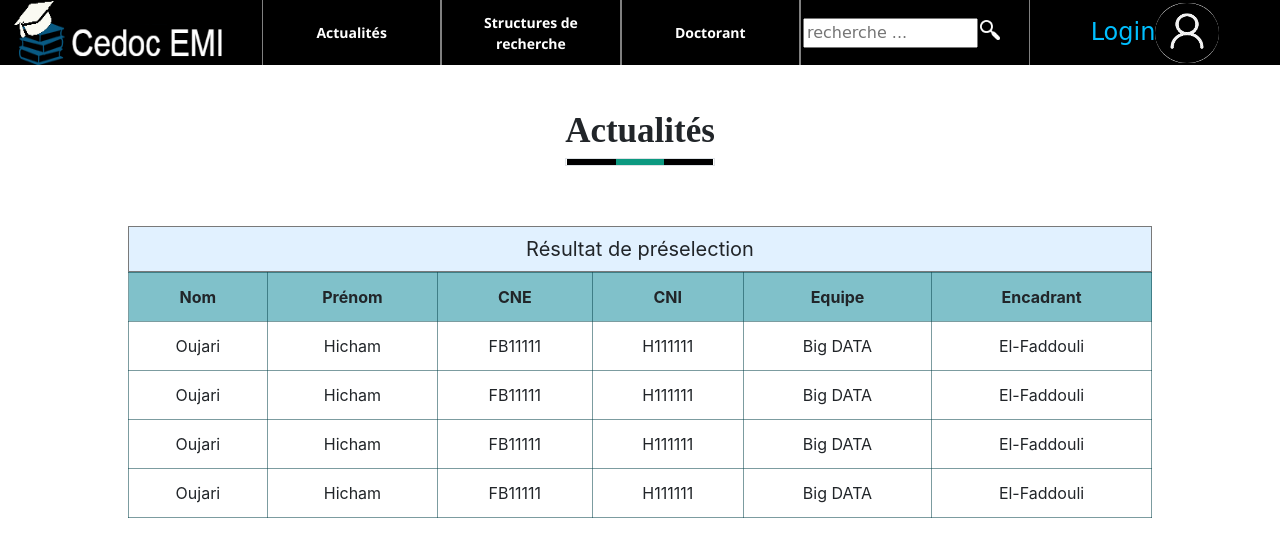
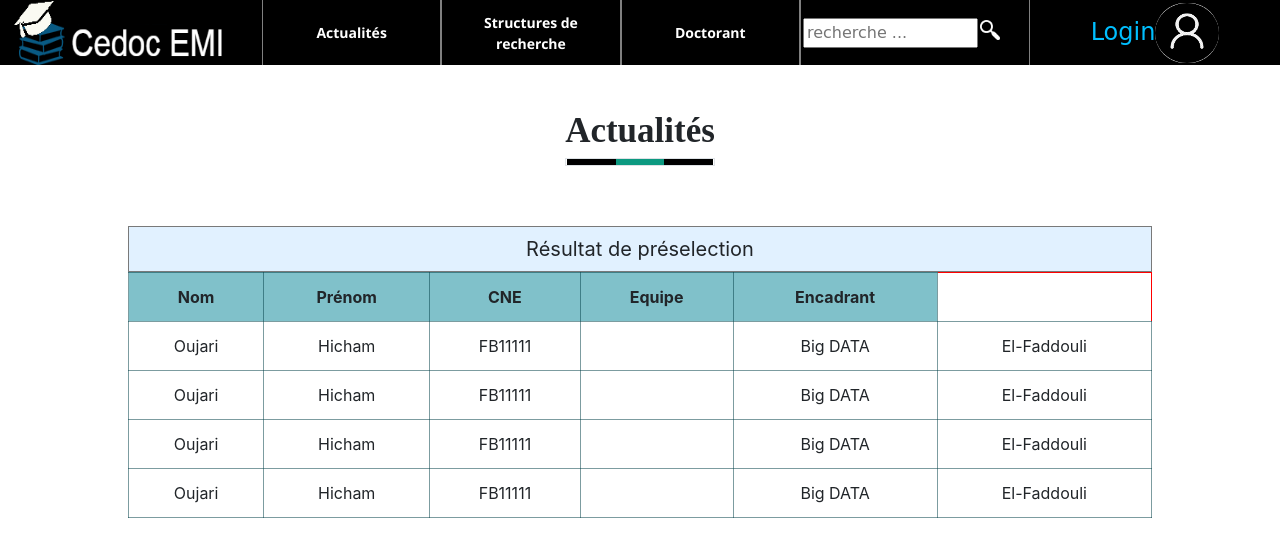
Before and after one commit to HichamOujari/Cedoc, a React (Create React App) app in the folder front-end/: page /actualites in a window 1280 px wide. Shown: the top 556 px of the page. Built offline with nearby package versions, Linux system fonts and the light colour scheme.

Commit message:
by hicham

```diff
--- a/front-end/src/components/actualite/actualite.js
+++ b/front-end/src/components/actualite/actualite.js
@@ -1,5 +1,5 @@
 import React from 'react';
-import Navigation from "../home/navigation/Navigation";
+import Navigation from "../home/navigation/Navigation"
 import MainActualite from "./mainActualite"
 import "./actualite.css"
 
--- a/front-end/src/components/actualite/mainActualite.js
+++ b/front-end/src/components/actualite/mainActualite.js
@@ -2,34 +2,30 @@ import React, { Component } from 'react';
 import Title from "../outils/title"
 
 export default class MainActualite extends Component {
-  Attribute = ["Nom","Prénom","CNE","CNI","Equipe","Encadrant"]
+  Attribute = ["Nom","Prénom","CNE","Equipe","Encadrant"]
   data = [
         {
             nom:"Oujari",
             prenom:"Hicham",
             CNE:"FB11111",
-            CNI:"H111111",
             equipe:"Big DATA",
             Encadrant:"El-Faddouli"
         },{
             nom:"Oujari",
             prenom:"Hicham",
             CNE:"FB11111",
-            CNI:"H111111",
             equipe:"Big DATA",
             Encadrant:"El-Faddouli"
         },{
             nom:"Oujari",
             prenom:"Hicham",
             CNE:"FB11111",
-            CNI:"H111111",
             equipe:"Big DATA",
             Encadrant:"El-Faddouli"
         },{
             nom:"Oujari",
             prenom:"Hicham",
             CNE:"FB11111",
-            CNI:"H111111",
             equipe:"Big DATA",
             Encadrant:"El-Faddouli"
         }
--- a/front-end/src/components/home/Home.js
+++ b/front-end/src/components/home/Home.js
@@ -3,17 +3,10 @@ import './Home.css';
 import Welcome from "./welcome/Welcome";
 
 class Home extends  React.Component{
-    constructor() {
-        super();
-        this.state={
-
-        }
-    }
-
     render(){
         return(
             <div className="home">
-                <Welcome/>
+                <Welcome />
             </div>
 
         )
```
